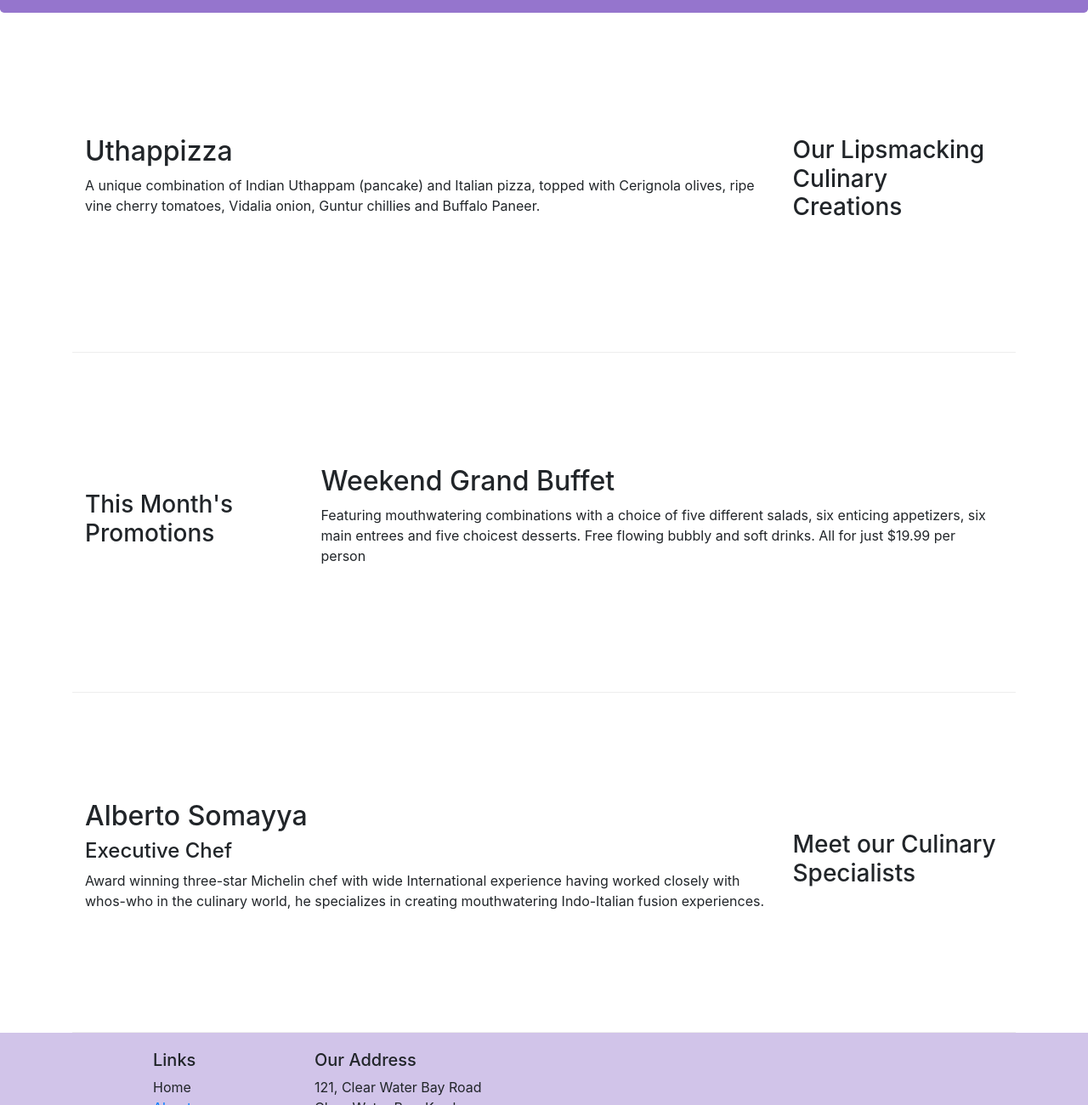
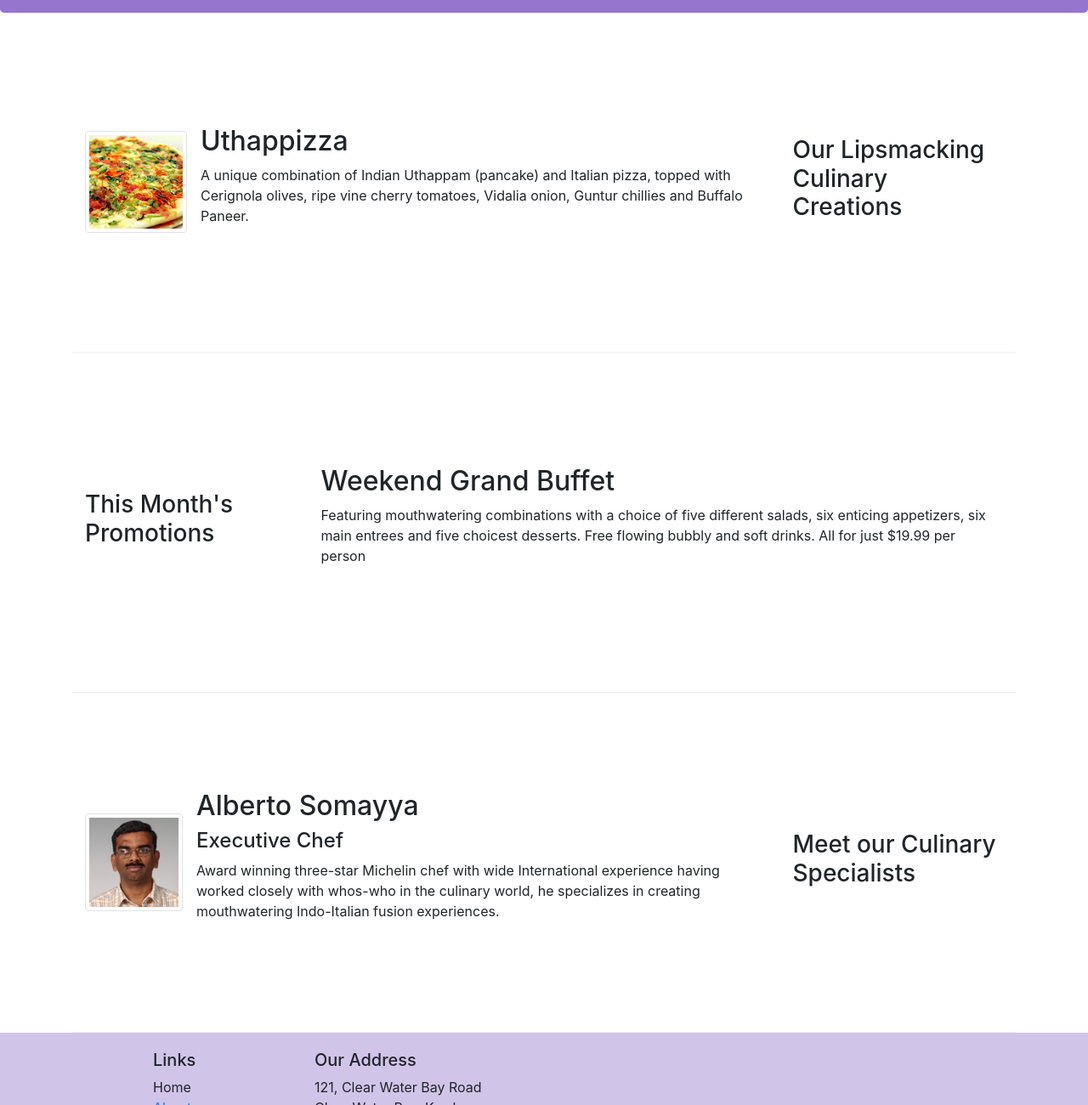
Before and after one commit to dineshcd311/Bootstrap, a website: page index.html in a window 1280 px wide. Shown: the part 319-1619 px from the top of the page at 85% size. Drawn offline with nearby package versions, Linux system fonts and the light colour scheme.

Commit message:
images and media

```diff
--- a/index.html
+++ b/index.html
@@ -54,8 +54,14 @@
                 <h3>Our Lipsmacking Culinary Creations</h3>
             </div>
             <div class="col col-sm order-sm-first col-md">
-                <h2>Uthappizza</h2>
-                <p>A unique combination of Indian Uthappam (pancake) and Italian pizza, topped with Cerignola olives, ripe vine cherry tomatoes, Vidalia onion, Guntur chillies and Buffalo Paneer.</p>
+                <div class="media">
+                    <!-- mr margin right 3-->
+                    <img class="d-flex mr-3 img-thumbnail align-self-center" src="img/uthappizza.png" alt="uthappizza">
+                <div class="media-body">
+                    <h2 class="mt-0">Uthappizza</h2>
+                    <p class="d-none d-sm-block">A unique combination of Indian Uthappam (pancake) and Italian pizza, topped with Cerignola olives, ripe vine cherry tomatoes, Vidalia onion, Guntur chillies and Buffalo Paneer.</p>
+                </div>
+                </div>
             </div>
         </div>
 
@@ -75,9 +81,14 @@
                 <h3>Meet our Culinary Specialists</h3>
             </div>
             <div class="col col-sm order-sm-first col-md">
-                <h2>Alberto Somayya</h2>
-                <h4>Executive Chef</h4>
-                <p>Award winning three-star Michelin chef with wide International experience having worked closely with whos-who in the culinary world, he specializes in creating mouthwatering Indo-Italian fusion experiences. </p>
+                <div class="media">
+                    <img class="d-flex mr-3 img-thumbnail align-self-center" src="img/alberto.png" alt="alberto">
+                    <div class="media-body">
+                        <h2>Alberto Somayya</h2>
+                        <h4>Executive Chef</h4>
+                        <p>Award winning three-star Michelin chef with wide International experience having worked closely with whos-who in the culinary world, he specializes in creating mouthwatering Indo-Italian fusion experiences. </p>
+                    </div>
+                </div>
             </div>
         </div>
     </div>
```
